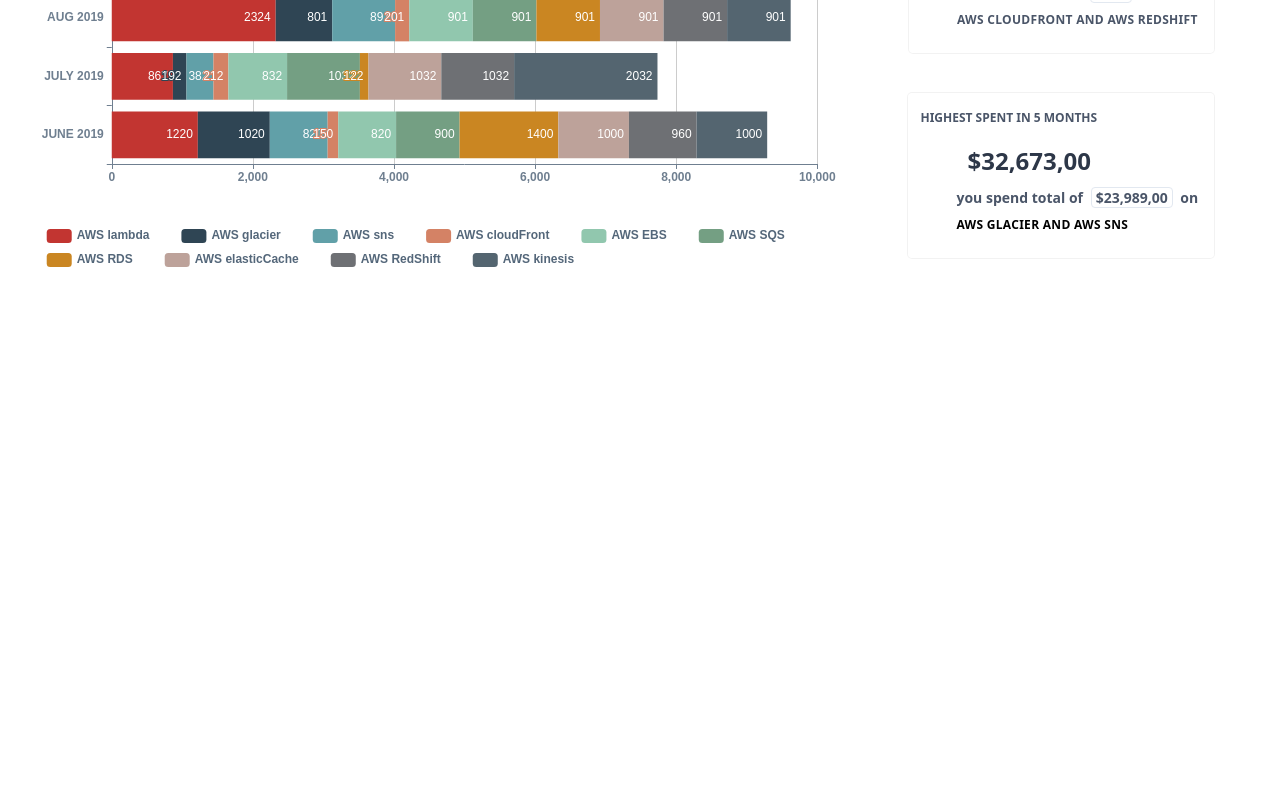
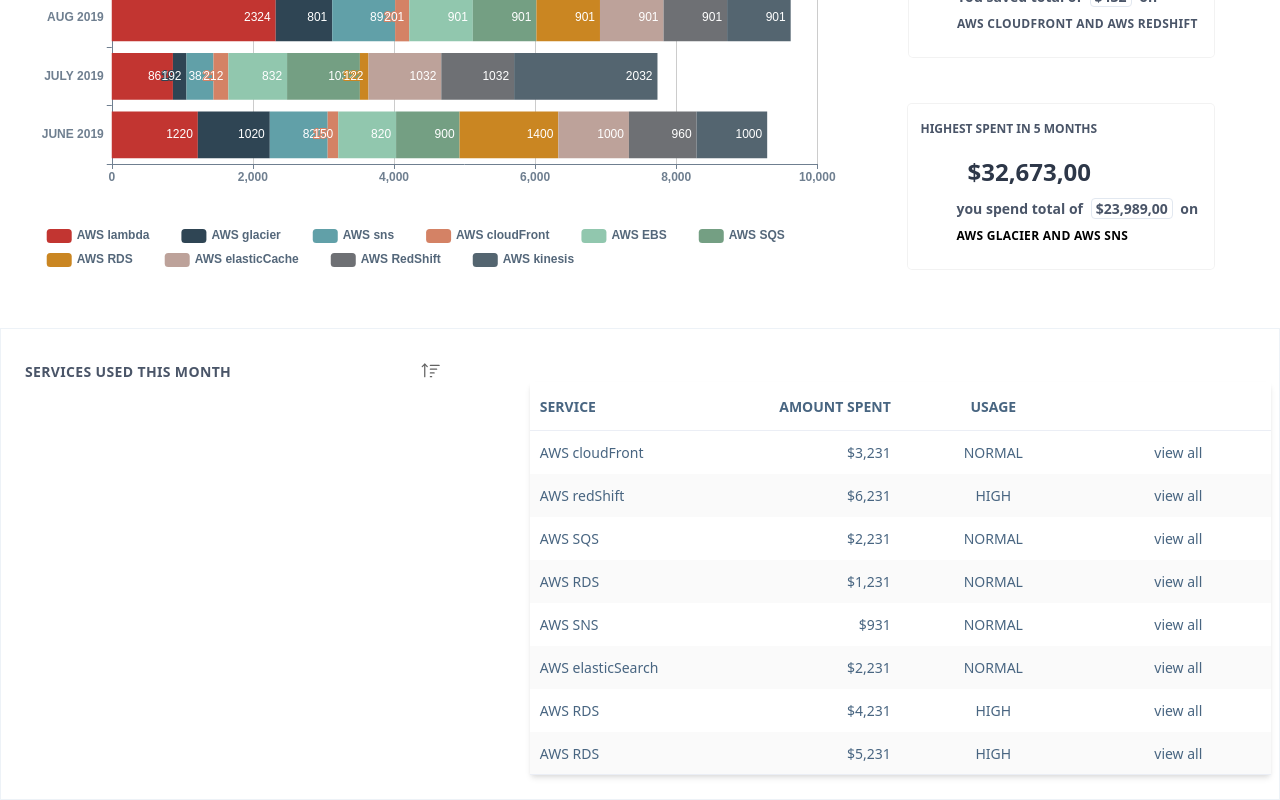
Before and after one commit to shegx01/CloudManagerClient, a Vue app: page /cost-management in a window 1280 px wide. Shown: the part 514-1314 px from the top of the page. Before the commit the page ends 890 px from the top, so only its background shows below. Built offline with nearby package versions, Linux system fonts and the light colour scheme.

Commit message:
charts and tables implemented

```diff
--- a/src/App.vue
+++ b/src/App.vue
@@ -1,5 +1,5 @@
 <template>
-  <div class="antialiased bg-app-background pb-56">
+  <div class="antialiased bg-app-background">
     <div id="nav">
       <AppBar />
     </div>
@@ -24,12 +24,12 @@
   border-bottom: unset !important;
   padding-top: 10px !important;
   padding-bottom: 10px !important;
-  text-align: center !important;
+  text-align: center;
   color: #486581;
   font-weight: semibold;
 }
 .el-table th {
-  text-align: center !important;
+  text-align: center;
   color: #486581;
 }
 </style>
--- a/src/components/global/SecondaryBar.vue
+++ b/src/components/global/SecondaryBar.vue
@@ -54,7 +54,10 @@
         </div>
       </div>
       <!-- download selector -->
-      <a class="flex items-center ml-4">
+      <a
+        @click="handleDownloadMenuOpen"
+        class="flex items-center ml-4 cursor-pointer relative"
+      >
         <div class="text-gray-700">
           <svg class="fill-current w-4 h-4" xmlns="http://www.w3.org/2000/svg">
             <path
@@ -74,6 +77,41 @@
               d="M10.004 14.72V7.876H8.827v6.846l-1.524-1.452-.83.793 2.942 2.813 2.943-2.813-.83-.793-1.524 1.452z"
             />
           </svg>
+        </div>
+        <!-- download dropdown  -->
+
+        <div
+          v-if="isDownloadMenuOpen"
+          class="bg-white shadow-lg rounded-md py-2 absolute bottom-5 downloadCard"
+        >
+          <a
+            href="#"
+            class="block text-gray-800 uppercase  px-5 py-1 hover:bg-gray-200 active:bg-gray-600 active:text-gray-100 text-sm"
+            >pdf</a
+          >
+          <a
+            href="#"
+            class="block  uppercase  px-5 py-1  active:bg-gray-600 active:text-gray-100 text-sm bg-gray-800 text-white"
+            >csv</a
+          >
+          <a
+            href="#"
+            class="block text-gray-800 uppercase  px-5 py-1 hover:bg-gray-200 active:bg-gray-600 active:text-gray-100 text-sm"
+            >jpeg</a
+          >
+          <a
+            href="#"
+            class="block text-gray-800 uppercase  px-5 py-1 hover:bg-gray-200 active:bg-gray-600 active:text-gray-100 text-sm"
+          >
+            xls</a
+          >
+
+          <a
+            href="#"
+            class="block text-gray-800 uppercase  px-5 py-1 hover:bg-gray-200 active:bg-gray-600 active:text-gray-100 text-sm"
+          >
+            ect</a
+          >
         </div>
       </a>
     </div>
@@ -100,8 +138,21 @@
   data() {
     return {
       menuList: ['aws', 'azure', 'gcd', 'oci', 'ibm', 'alibaba'],
-      currentDownloadFormat: 'csv'
+      currentDownloadFormat: 'csv',
+      isDownloadMenuOpen: false
+    }
+  },
+  methods: {
+    handleDownloadMenuOpen() {
+      this.isDownloadMenuOpen = !this.isDownloadMenuOpen
     }
   }
 }
 </script>
+
+<style lang="css">
+.downloadCard {
+  top: 40px;
+  right: 0;
+}
+</style>
--- a/src/views/CostManagement.vue
+++ b/src/views/CostManagement.vue
@@ -51,7 +51,7 @@
           </div>
         </div>
       </div>
-      <div class="flex flex-wrap w-full lg:flex-no-wrap lg:mt-16 lg:h-64">
+      <div class="flex flex-wrap w-full lg:flex-no-wrap lg:mt-16 lg:h-full">
         <div
           class="pt-4 flex w-full flex-shrink-0 px-4 justify-around  lg:w-4/12 lg:flex-col lg:items-center"
         >
@@ -133,6 +133,87 @@
         </div>
         <div class="flex lg:order-first lg:w-8/12 w-full mt-12 lg:mt-0">
           <v-chart :options="options" autoresize />
+        </div>
+      </div>
+    </div>
+    <!-- consumed product -->
+
+    <div class="mt-8 bg-white py-4 pb-6 lg:px-2 lg:border lg:border-gray-200">
+      <div class="flex items-center justify-center lg:justify-start">
+        <div class="flex justify-between w-full max-w-xs px-4 pt-4 lg:max-w-md">
+          <span
+            class="font-semibold text-gray-700 tracking-wide text-sm uppercase"
+            >services used this month</span
+          >
+          <a class="text-gray-800 cursor-pointer">
+            <svg
+              class="w-5 h-5 fill-current"
+              xmlns="http://www.w3.org/2000/svg"
+              aria-hidden="true"
+              style="-ms-transform:rotate(360deg);-webkit-transform:rotate(360deg)"
+              viewBox="0 0 16 16"
+              transform="rotate(360)"
+            >
+              <g fill="#626262" fill-rule="evenodd">
+                <path
+                  d="M3 13a.5.5 0 00.5-.5v-10a.5.5 0 00-1 0v10a.5.5 0 00.5.5z"
+                />
+                <path
+                  d="M5.354 4.854a.5.5 0 000-.708l-2-2a.5.5 0 00-.708 0l-2 2a.5.5 0 10.708.708L3 3.207l1.646 1.647a.5.5 0 00.708 0zM7 9.5a.5.5 0 01.5-.5h3a.5.5 0 010 1h-3a.5.5 0 01-.5-.5zm0-3a.5.5 0 01.5-.5h5a.5.5 0 010 1h-5a.5.5 0 01-.5-.5zm0-3a.5.5 0 01.5-.5h7a.5.5 0 010 1h-7a.5.5 0 01-.5-.5zm0 9a.5.5 0 01.5-.5h1a.5.5 0 010 1h-1a.5.5 0 01-.5-.5z"
+                />
+              </g>
+            </svg>
+          </a>
+        </div>
+      </div>
+      <div class="flex flex-wrap w-full">
+        <div
+          class="pt-4 flex w-full flex-shrink-0 px-4 justify-around  lg:w-2/5 lg:mt-4"
+        >
+          <!-- empty on desktop -->
+        </div>
+        <div class="flex w-full lg:w-3/5 px-6 pt-12 lg:pt-0 lg:px-0 lg:pl-4">
+          <div class="shadow-md flex w-full rounded">
+            <el-table
+              :data="tableData"
+              stripe
+              :border="false"
+              style="width: 100%"
+            >
+              <el-table-column prop="service" label="SERVICE" width="">
+              </el-table-column>
+              <el-table-column
+                prop="amountSpent"
+                label="AMOUNT SPENT"
+                width=""
+                align="right"
+              >
+              </el-table-column>
+              <el-table-column label="USAGE" width="" align="center">
+                <template slot-scope="scope">
+                  <div>
+                    <span
+                      :class="[
+                        scope.row.usage === 'high'
+                          ? 'text-warning-darkest uppercase'
+                          : 'uppercase'
+                      ]"
+                      >{{ scope.row.usage }}</span
+                    >
+                  </div>
+                </template>
+              </el-table-column>
+              <el-table-column label="" align="center">
+                <template slot-scope="scope">
+                  <div>
+                    <a :href="scope.row.link" class="text-success-800"
+                      >view all</a
+                    >
+                  </div>
+                </template>
+              </el-table-column>
+            </el-table>
+          </div>
         </div>
       </div>
     </div>
@@ -321,7 +402,58 @@
             data: [1000, 2032, 901, 1034, 500, 1330, 1320]
           }
         ]
-      }
+      },
+
+      tableData: [
+        {
+          service: 'AWS cloudFront',
+          amountSpent: '$3,231',
+          usage: 'normal',
+          link: '/#'
+        },
+        {
+          service: 'AWS redShift',
+          amountSpent: '$6,231',
+          usage: 'high',
+          link: '/#'
+        },
+        {
+          service: 'AWS SQS',
+          amountSpent: '$2,231',
+          usage: 'normal',
+          link: '/#'
+        },
+        {
+          service: 'AWS RDS',
+          amountSpent: '$1,231',
+          usage: 'normal',
+          link: '/#'
+        },
+        {
+          service: 'AWS SNS',
+          amountSpent: '$931',
+          usage: 'normal',
+          link: '/#'
+        },
+        {
+          service: 'AWS elasticSearch',
+          amountSpent: '$2,231',
+          usage: 'normal',
+          link: '/#'
+        },
+        {
+          service: 'AWS RDS',
+          amountSpent: '$4,231',
+          usage: 'high',
+          link: '/#'
+        },
+        {
+          service: 'AWS RDS',
+          amountSpent: '$5,231',
+          usage: 'high',
+          link: '/#'
+        }
+      ]
     }
   }
 }
--- a/src/views/Dashboard.vue
+++ b/src/views/Dashboard.vue
@@ -1212,15 +1212,35 @@
               :border="false"
               style="width: 100%"
             >
-              <el-table-column prop="compute" label="COMPUTE" width="">
+              <el-table-column
+                prop="compute"
+                label="COMPUTE"
+                width=""
+                align="center"
+              >
               </el-table-column>
-              <el-table-column prop="database" label="DATABASE" width="">
+              <el-table-column
+                prop="database"
+                label="DATABASE"
+                width=""
+                align="center"
+              >
               </el-table-column>
-              <el-table-column prop="network" label="NETWORK" width="">
+              <el-table-column
+                prop="network"
+                label="NETWORK"
+                width=""
+                align="center"
+              >
               </el-table-column>
-              <el-table-column prop="analytics" label="ANALYTICS" width="">
+              <el-table-column
+                prop="analytics"
+                label="ANALYTICS"
+                width=""
+                align="center"
+              >
               </el-table-column>
-              <el-table-column prop="storage" label="STORAGE">
+              <el-table-column prop="storage" label="STORAGE" align="center">
               </el-table-column>
             </el-table>
           </div>
```
Also changed, not shown: src/components/global/AppBar.vue (+165 -151 lines).
